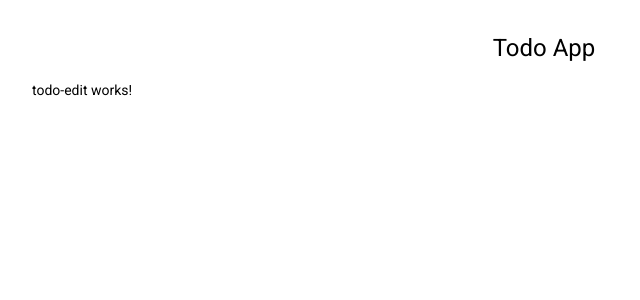
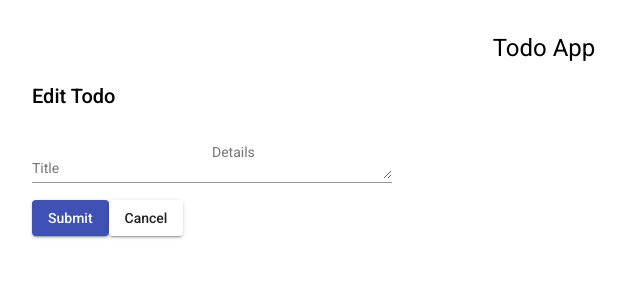
Before and after one commit to gonglei/todo-spring-ng, an Angular app in the folder ui/: page /edit in a window 1280 px wide. Shown: the top 300 px of the page, without its empty margins (0-640 px from the left). Built offline with nearby package versions, Linux system fonts and the light colour scheme.

Commit message:
add forms with material components

```diff
--- a/ui/src/app/todo-edit/todo-edit.component.html
+++ b/ui/src/app/todo-edit/todo-edit.component.html
@@ -1 +1,23 @@
-<p>todo-edit works!</p>
+<h2>Edit Todo</h2>
+<form class="todo-form" [formGroup]="todoForm">
+  <div class="inputs">
+    <mat-form-field>
+      <mat-label>Title</mat-label>
+      <input matInput type="text" placeholder="Title" formControlName="title" />
+    </mat-form-field>
+    <mat-form-field>
+      <mat-label>Details</mat-label>
+      <textarea
+        matInput
+        placeholder="Details"
+        formControlName="detail"
+      ></textarea>
+    </mat-form-field>
+  </div>
+  <div class="actions">
+    <button mat-raised-button color="primary" (click)="submitForm()">
+      Submit
+    </button>
+    <button mat-raised-button>Cancel</button>
+  </div>
+</form>
--- a/ui/src/app/todo-edit/todo-edit.component.ts
+++ b/ui/src/app/todo-edit/todo-edit.component.ts
@@ -1,4 +1,5 @@
-import { Component, OnInit } from '@angular/core';
+import { Component, OnInit } from '@angular/core'
+import { FormBuilder, FormGroup } from '@angular/forms'
 
 @Component({
   selector: 'app-todo-edit',
@@ -6,10 +7,18 @@ import { Component, OnInit } from '@angular/core';
   styleUrls: ['./todo-edit.component.scss']
 })
 export class TodoEditComponent implements OnInit {
+  todoForm: FormGroup
 
-  constructor() { }
-
-  ngOnInit(): void {
+  constructor(private fb: FormBuilder) {
+    this.todoForm = this.fb.group({
+      title: [''],
+      detail: ['']
+    })
   }
 
+  ngOnInit(): void {}
+
+  submitForm(): void {
+    console.log(this.todoForm.value)
+  }
 }
```
Also changed, not shown: ui/src/app/app.module.ts (+9 -0 lines).
